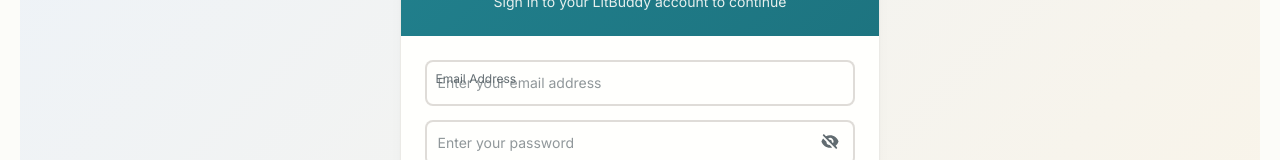
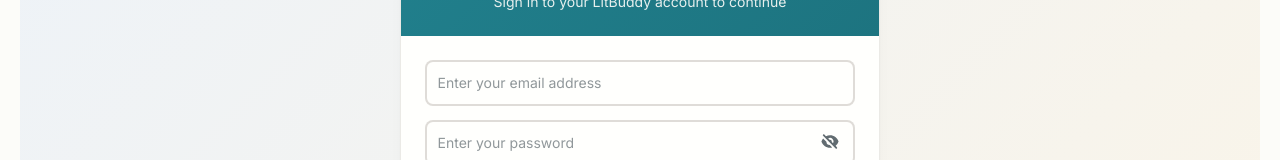
Before and after one commit to saad-bin-sohan/LitBuddy, a React (Create React App) app in the folder frontend/: page /login in a window 1280 px wide. Shown: the part 318-478 px from the top of the page. Built offline with nearby package versions, Linux system fonts and the light colour scheme; no server answers; a web font is replaced by a local one.

Commit message:
Fix overlapping text

```diff
--- a/frontend/src/pages/Login.js
+++ b/frontend/src/pages/Login.js
@@ -139,7 +139,7 @@
             {/* Email Field */}
             <div className="form-field">
               <label htmlFor="email" className="form-label">
-                Email Address
+
               </label>
               <input
                 id="email"
--- a/frontend/src/pages/Register.js
+++ b/frontend/src/pages/Register.js
@@ -106,7 +106,7 @@
           {/* Email Field */}
           <div className="form-field">
             <label htmlFor="email" className="form-label">
-              Email Address
+
             </label>
             <input
               id="email"
```
